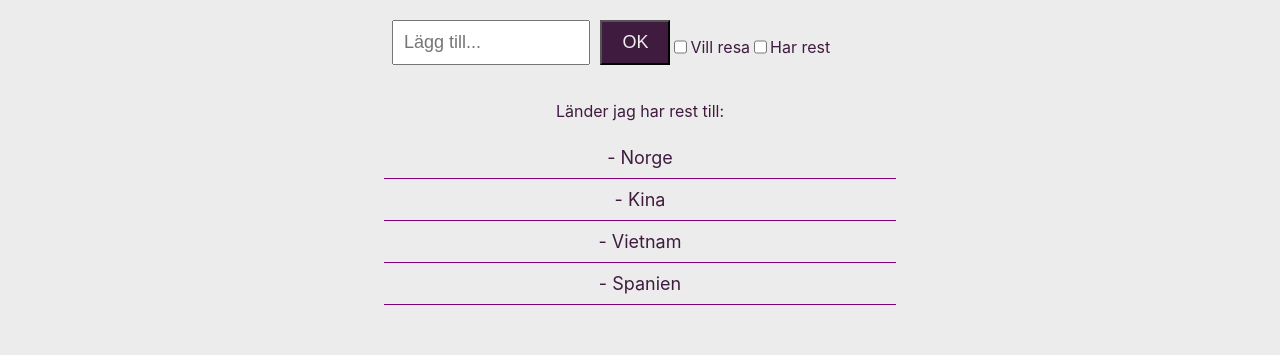
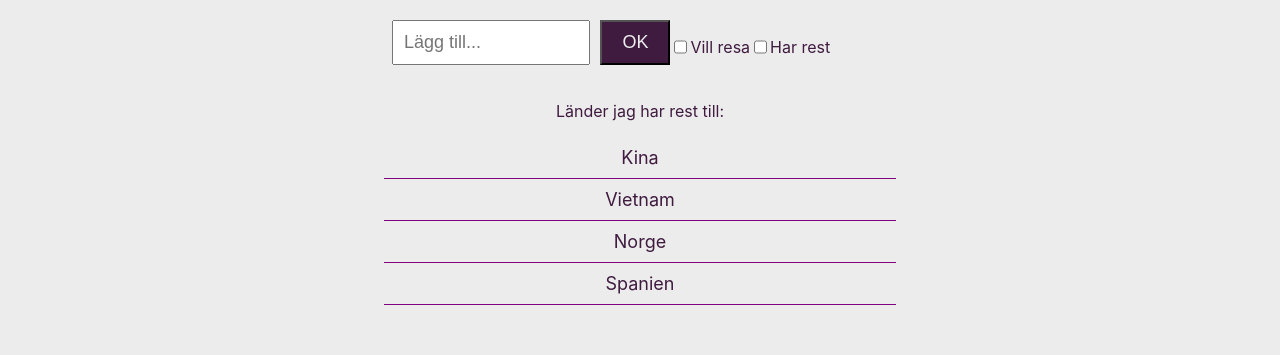
Before and after one commit to AD1121/country-typescript-react, a React (Create React App) app: page / in a window 1280 px wide. Shown: the top 355 px of the page. Built offline with nearby package versions, Linux system fonts and the light colour scheme.

Commit message:
Passed data from Display into CPast component

```diff
--- a/src/components/CPast.tsx
+++ b/src/components/CPast.tsx
@@ -1,13 +1,17 @@
-export default function CPast (){
+import { Country } from "./country"
+
+interface IProps {
+  pastArray : Country[]
+  title: string
+}
+
+export default function CPast ( {pastArray,title}: IProps){
   return (
     <>
       <ul>
-        <p>Länder jag har rest till:</p>
-        <li>- Norge</li>
-        <li>- Kina</li>
-        <li>- Vietnam</li>
-        <li>- Spanien</li>
-      </ul>
+        <p> {title}:</p>
+        {pastArray.map(c => <li> {c.name} </li>)}
+       </ul>
     </>
   )
 }
--- a/src/components/Display.tsx
+++ b/src/components/Display.tsx
@@ -1,16 +1,33 @@
 import CFuture from './CFuture'
 import CPast from './CPast'
 import Input from './Input'
+import {Country} from './country'
 import './style.css'
 
 export default function Display(){
+
+  const title = 'Länder jag har rest till'
+
+  const pastArray = [
+    new Country('Kina', true),
+    new Country('Vietnam', true),
+    new Country('Norge', true),
+    new Country('Spanien', true)
+  ]
+
+  const futureArray = [
+    new Country('USA', true),
+    new Country('Kambodya', true),
+    new Country('Kambodya', true),
+    new Country('Danmark', true)
+  ]
   return (
     <>
       <div className="container">
         <div className ="search-container">
           <Input></Input>
         </div>
-        <CPast></CPast>
+        <CPast pastArray={pastArray} title={title}></CPast>
         <CFuture></CFuture>
       </div>
     </>
--- /dev/null
+++ b/src/components/country.tsx
@@ -0,0 +1,6 @@
+export class Country {
+  constructor(public name: string, public visited: boolean) {
+    this.name = name
+    this.visited = visited
+  }
+}
```
